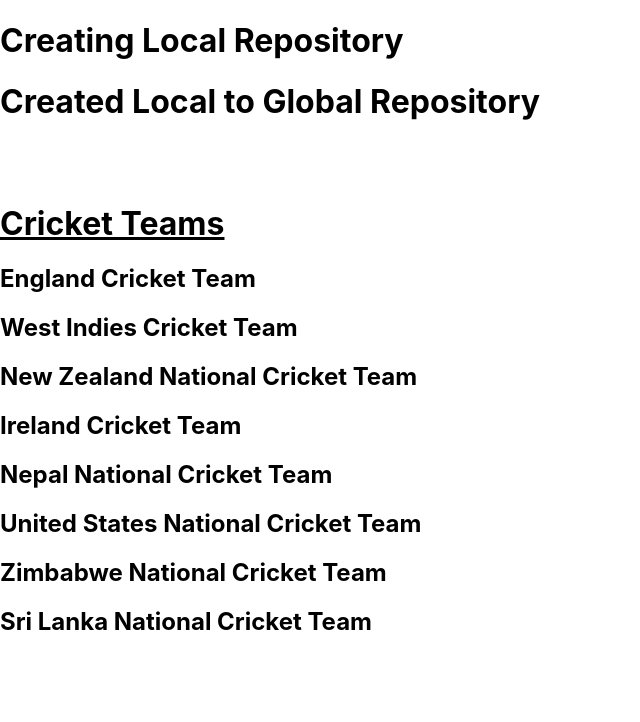
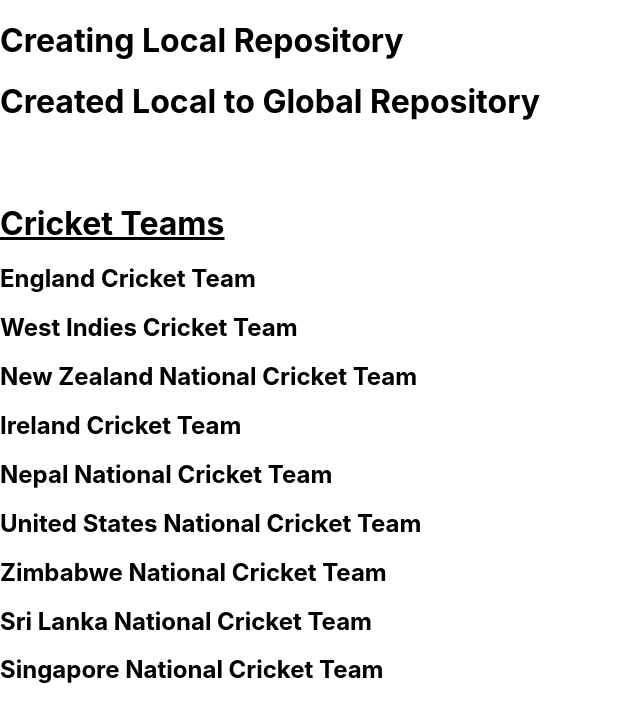
Before and after one commit to prixpriyanka4/local, a React (Create React App) app in the folder local/: page / in a window 1280 px wide. Shown: the top 722 px of the page, without its empty margins (0-640 px from the left). Built offline with nearby package versions, Linux system fonts and the light colour scheme.

Commit message:
added SNCT

```diff
--- a/local/src/App.js
+++ b/local/src/App.js
@@ -18,6 +18,7 @@ function App() {
       <h2>United States National Cricket Team</h2>
       <h2>Zimbabwe National Cricket Team</h2>
       <h2>Sri Lanka National Cricket Team</h2>
+      <h2>Singapore National Cricket Team</h2>
     </div>
   );
 }
```
